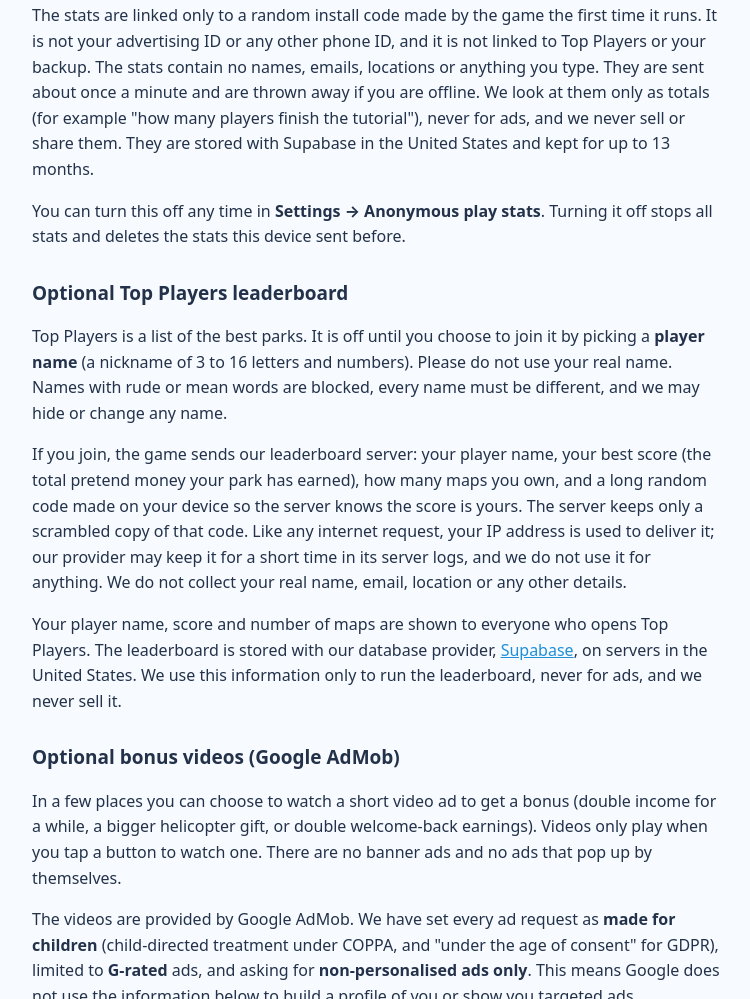
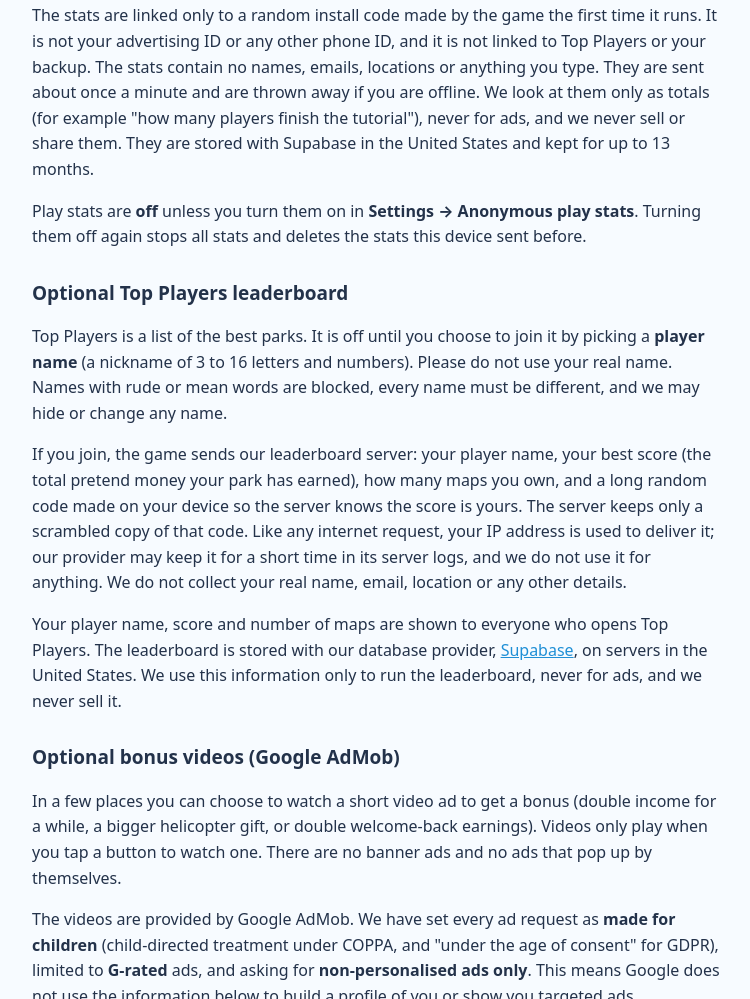
Before and after one commit to tristangresen-source/tristangresen-source.github.io, a plain HTML site: page privacy.html in a window 1280 px wide. Shown: the part 1406-2405 px from the top of the page, without its empty margins (264-1014 px from the left). Drawn offline with Linux system fonts and the light colour scheme.

Commit message:
Privacy policy: play stats start off (v1.6.8)

```diff
--- a/privacy.html
+++ b/privacy.html
@@ -33,7 +33,7 @@
 <h2>Anonymous play stats</h2>
 <p>To find out which parts of the game are fun and where players get stuck, the game sends simple anonymous stats: when the game is opened and for how long, tutorial steps, ride levels at a few milestones (1, 10, 25, 50, 100), finished missions, maps bought, using the walk, boat or seaplane, daily rewards, welcome-back earnings and whether they were doubled, which bonus video was watched, which shop item was bought (never any payment details), and whether the game switched to low graphics because it was running slowly. Each event also has the game version, the type of device (Android, iPhone or web) and the time.</p>
 <p>The stats are linked only to a random install code made by the game the first time it runs. It is not your advertising ID or any other phone ID, and it is not linked to Top Players or your backup. The stats contain no names, emails, locations or anything you type. They are sent about once a minute and are thrown away if you are offline. We look at them only as totals (for example "how many players finish the tutorial"), never for ads, and we never sell or share them. They are stored with Supabase in the United States and kept for up to 13 months.</p>
-<p>You can turn this off any time in <b>Settings → Anonymous play stats</b>. Turning it off stops all stats and deletes the stats this device sent before.</p>
+<p>Play stats are <b>off</b> unless you turn them on in <b>Settings → Anonymous play stats</b>. Turning them off again stops all stats and deletes the stats this device sent before.</p>
 
 <h2>Optional Top Players leaderboard</h2>
 <p>Top Players is a list of the best parks. It is off until you choose to join it by picking a <b>player name</b> (a nickname of 3 to 16 letters and numbers). Please do not use your real name. Names with rude or mean words are blocked, every name must be different, and we may hide or change any name.</p>
```
